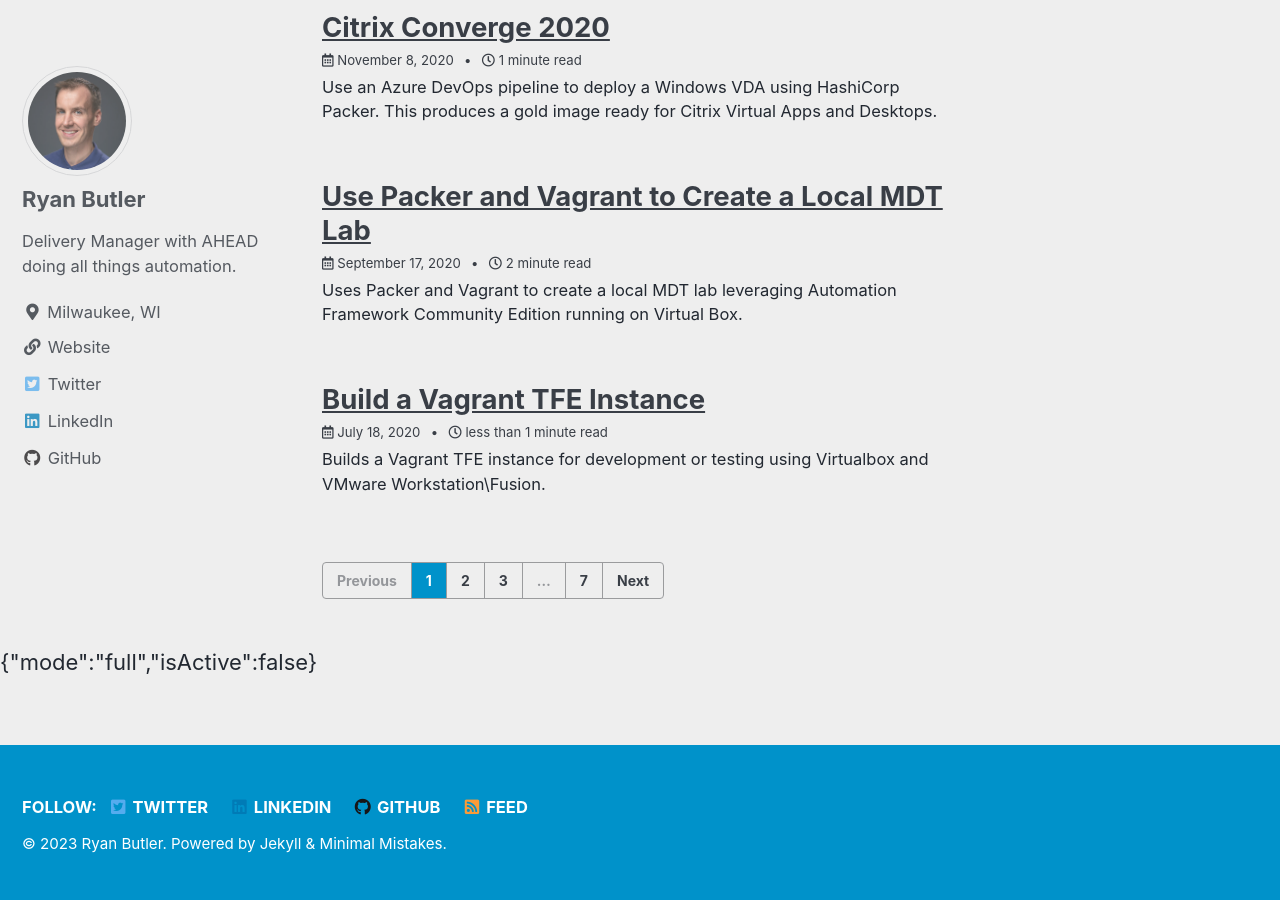
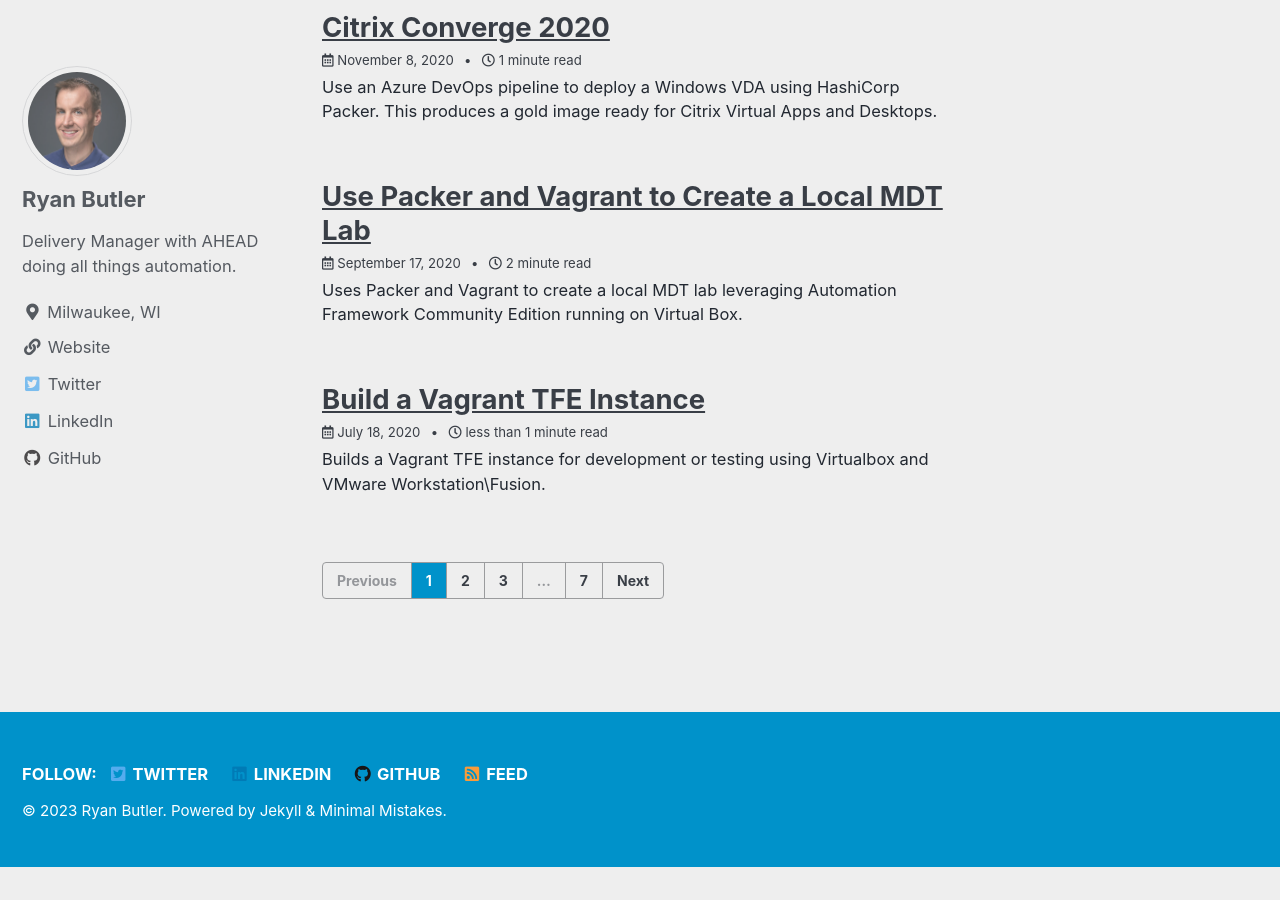
Before and after one commit to ryancbutler/blog, a Jekyll site: the page built from index.html, in a window 1280 px wide and 900 px high, scrolled down 684 px. Built offline with Jekyll 4.4.1, drawn with Linux system fonts in a browser that asks for light colours; cached includes are drawn as plain includes; the list of posts is cut into pages by our own code; after the commit the page ends 1551 px from its top, so only the background shows below that.

Commit message:
don't know how this got here

```diff
--- a/_layouts/archive.html
+++ b/_layouts/archive.html
@@ -24,4 +24,4 @@ layout: default
     {{ content }}
   </div>
 </div>
-{"mode":"full","isActive":false}
+<!-- {"mode":"full","isActive":false} -->
```
